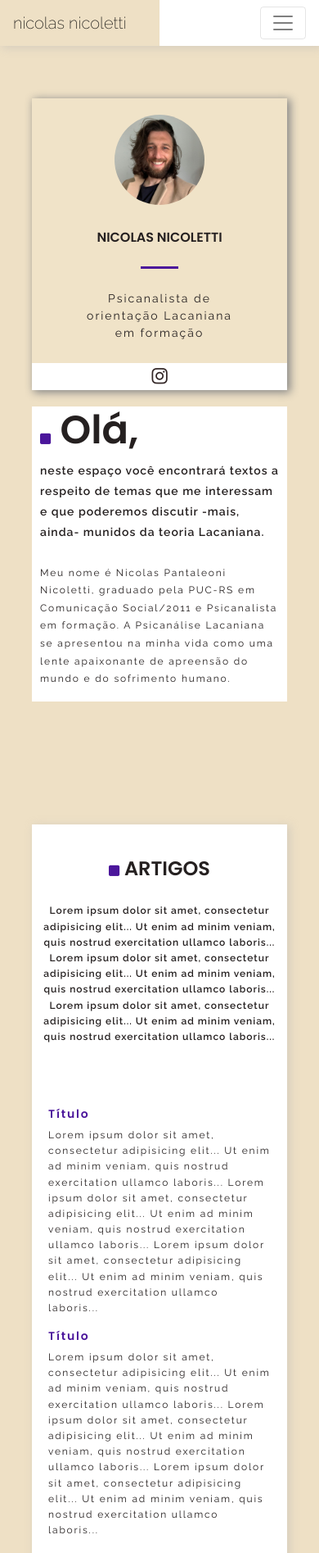
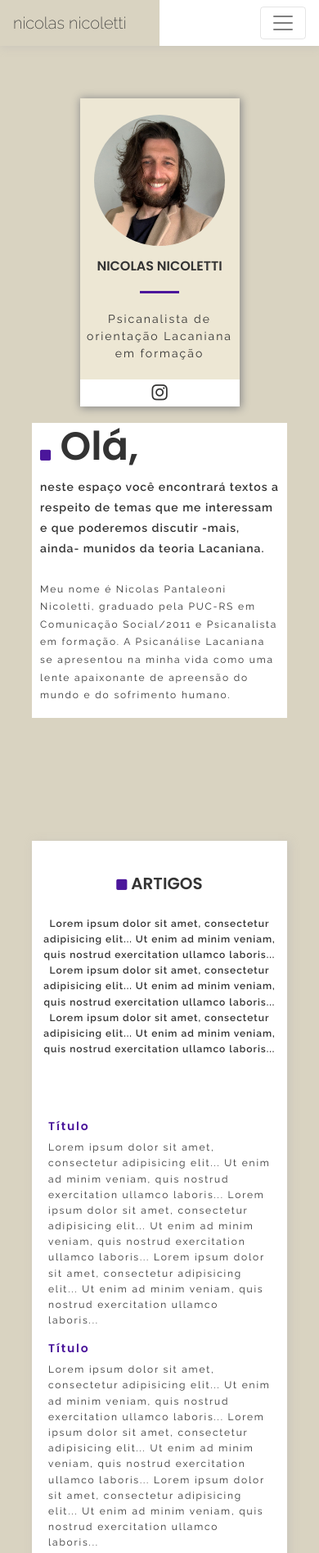
Before and after one commit to brustalli/Nicolas-Nicoletti-Project, a plain HTML site: page index.html in a window 390 px wide. Shown: the top 1895 px of the page at 82% size. Drawn offline with nearby package versions, Linux system fonts and the light colour scheme.

Commit message:
Design changes

```diff
--- a/index.html
+++ b/index.html
@@ -44,10 +44,10 @@
   <div class="row">
         <div class="column" id="left-col">
           <img class="profile" src="src/images/Perfil2-Nicolas-Nicoletti-square.jpg" alt="Face of the therapist">
-          <h5 class="full-name">
+          <h6 class="full-name">
             NICOLAS NICOLETTI
-          </h5>
-          <hr style="width:15%;height:3px;border-width:0;color:#4b169b;background-color:#4b169b;text-align:left;">
+          </h6>
+          <hr style="width:25%;height:3px;border-width:0;color:#4b169b;background-color:#4b169b;text-align:left;">
           <p class="opening-profile">
             Psicanalista de<br> orientação Lacaniana <br> em formação
           </p>
@@ -86,7 +86,7 @@
 <div class="container" id="articles-section">
   <div class="row">
     <div class="column-texts-page">
-      <h4 class="title-content-page" id="texts"><i class="fas fa-square"></i> ARTIGOS</h4>
+      <h5 class="title-content-page" id="texts"><i class="fas fa-square"></i> ARTIGOS</h5>
 
       <!--Page´s introduction text-->
 
@@ -105,7 +105,7 @@
 
       <div class="content-texts">
         <div class="content-first-text">
-          <h4 class="titles-texts">Título</h4>
+          <h5 class="titles-texts">Título</h5>
           <p class="first-text">
             Lorem ipsum dolor sit amet, consectetur adipisicing elit...
             Ut enim ad minim veniam, quis nostrud exercitation ullamco laboris...
@@ -120,7 +120,7 @@
 
 
         <div class="content-second-text">
-          <h4 class="titles-texts">Título</h4>
+          <h5 class="titles-texts">Título</h5>
           <p class="first-text">
             Lorem ipsum dolor sit amet, consectetur adipisicing elit...
             Ut enim ad minim veniam, quis nostrud exercitation ullamco laboris...
--- a/src/style.css
+++ b/src/style.css
@@ -1,15 +1,15 @@
 /*  */
 
 body {
-  background: linear-gradient(90deg, #eee0c5 50%, #ffffff 50%);
-  color: #252020;
+  background: linear-gradient(90deg, #d9d3c1 50%, #ffffff 50%);
+  color: #333;
   font-family: "Raleway", sans-serif;
   padding-top: 120px;
   font-weight: 400;
 }
 @media screen and (max-width: 600px) {
   body {
-    background: #eee0c5;
+    background: #d9d3c1;
   }
 }
 
@@ -18,19 +18,21 @@ nav.navbar {
   top: 0;
   left: 0;
   right: 0;
-  background: linear-gradient(90deg, #eee0c5 50%, #fff 50%);
-  box-shadow: 3px 2px 10px 1px #b8b7b769;
+  background: linear-gradient(90deg, #d9d3c1 50%, #fff 50%);
+  box-shadow: 1px 1px 10px 1px #b8b7b769;
   font-weight: 300;
   z-index: 2;
 }
-
+.navbar-brand {
+  color: #333 !important;
+}
 ul.navbar-nav li {
   font-size: 18px;
   margin-right: 30px;
 }
 
 .nav-link {
-  color: #312525 !important;
+  color: #333 !important;
 }
 
 .nav-link:hover {
@@ -65,30 +67,30 @@ ul.navbar-nav li {
   clear: both;
 }
 div #left-col {
-  background-color: rgb(240, 227, 200);
-  box-shadow: 3px 2px 10px 1px #888888;
+  background-color: #ede7d4;
+  box-shadow: 1px 1px 10px 1px #888888;
   text-align: center;
   padding-top: 20px;
+  width: 50%;
 }
-
 img.profile {
-  width: 110px;
+  width: 160px;
   max-width: 100%;
+  height: auto;
   border-radius: 50%;
   display: block;
   margin: 0 auto;
 }
 
-h5.full-name {
-  font-size: 16px;
+h6.full-name {
   font-family: "Poppins", sans-serif;
-  padding: 30px 0 10px 0;
+  padding: 15px 0 5px 0;
 }
 
 .opening-profile {
   letter-spacing: 2px;
   font-size: 14px;
-  padding: 10px 0;
+  padding: 5px 0;
 }
 
 a.logo-instagram {
@@ -100,7 +102,7 @@ a.logo-instagram {
 }
 
 div #right-col {
-  background-color: #ffffff;
+  background-color: #fff;
   padding-left: 10px;
 }
 
@@ -131,12 +133,12 @@ p.personal-introduction {
 }
 
 a:link {
-  color: #312525;
+  color: #333;
   text-decoration: none;
 }
 
 a:visited {
-  color: #312525;
+  color: #333;
   text-decoration: none;
 }
 
@@ -146,7 +148,7 @@ a:hover {
 }
 
 a:active {
-  color: #312525;
+  color: #333;
   text-decoration: none;
 }
 
@@ -162,7 +164,7 @@ div.column-texts-page {
   margin: 0 auto;
 }
 
-h4.title-content-page {
+h5.title-content-page {
   text-align: center;
   font-family: "Poppins", sans-serif;
   padding-bottom: 20px;
@@ -188,7 +190,7 @@ div.introduction-text {
   }
 }
 
-h4.titles-texts {
+h5.titles-texts {
   color: #4b169b;
   font-family: "Poppins", sans-serif;
   font-size: 14px;
```
Also changed, not shown: about.html (deleted, +0 -20 lines), contenttexts.html (deleted, +0 -45 lines), 1 other file.
